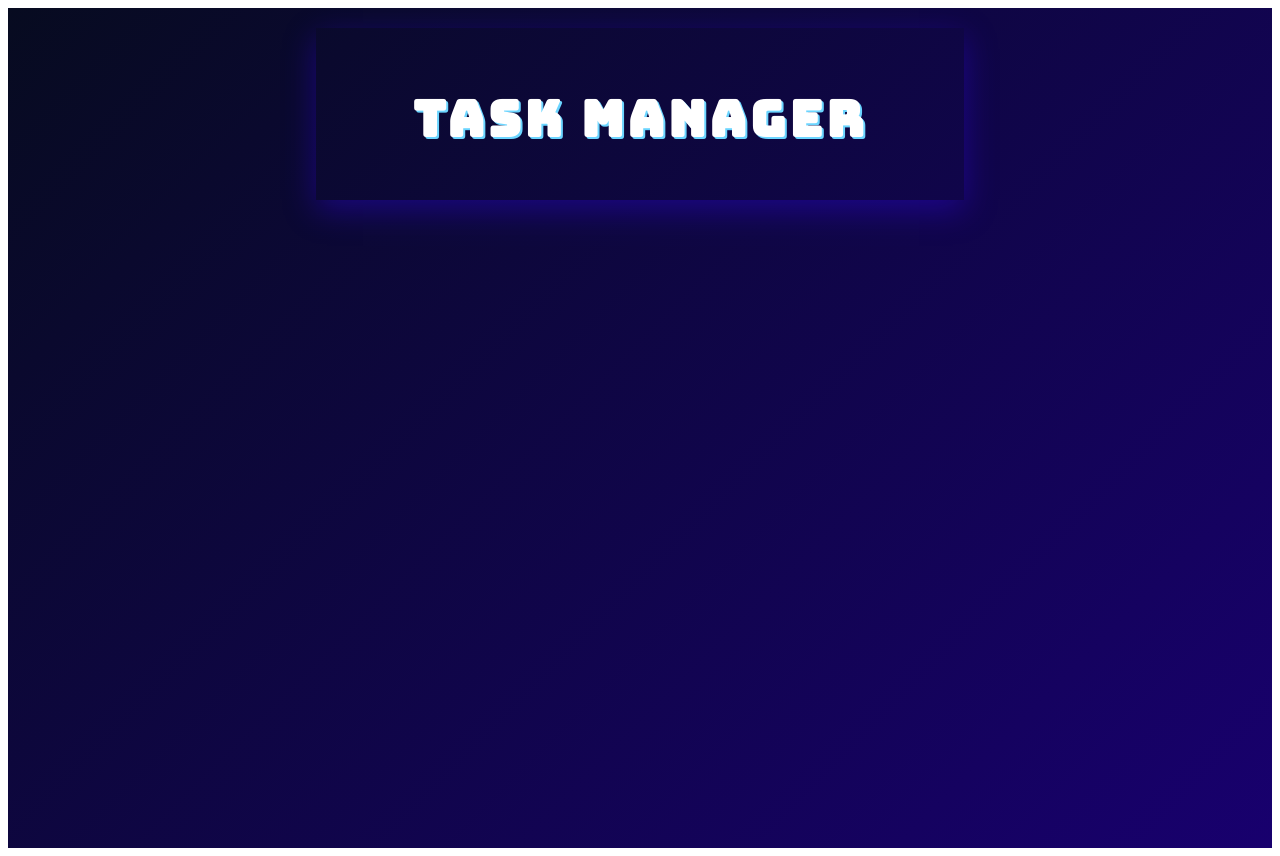
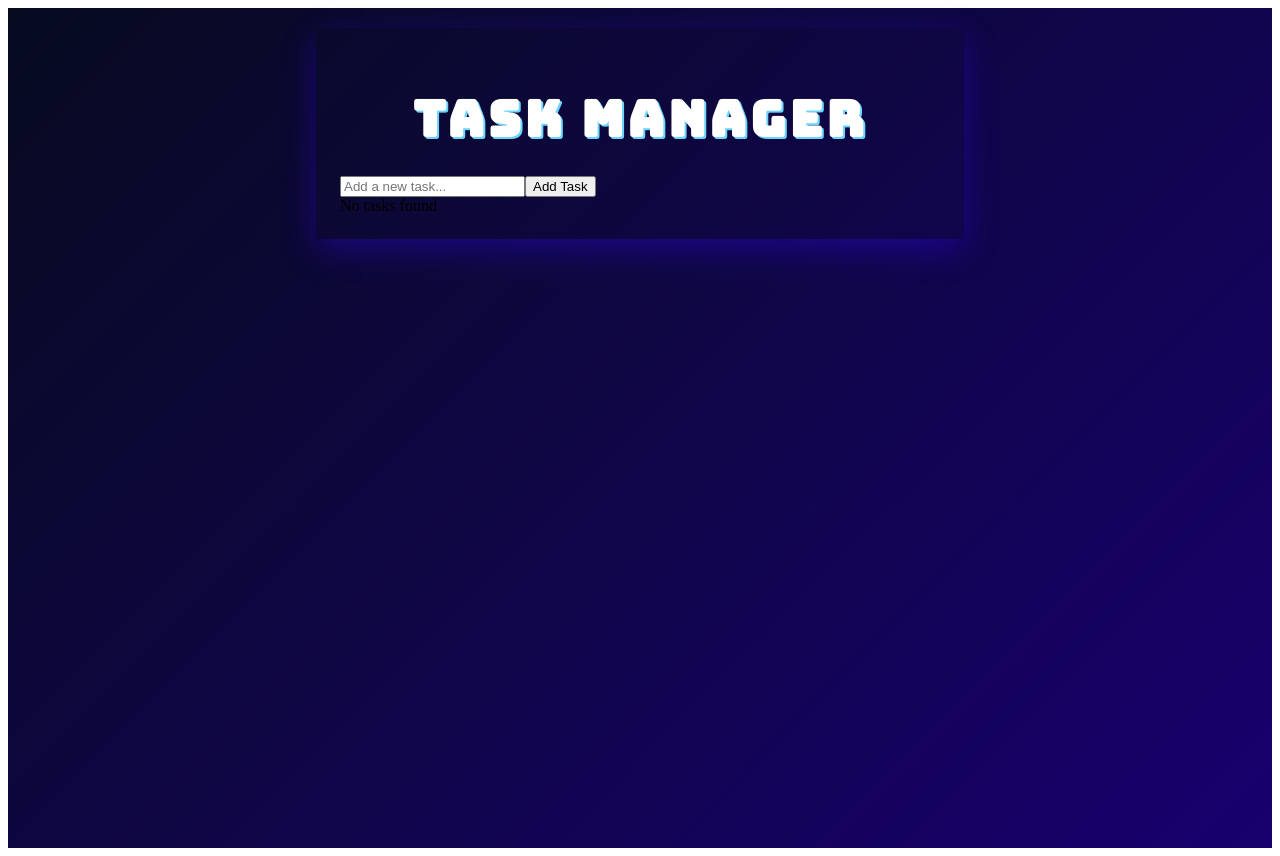
Before and after one commit to JavierSanchez22/progra-web, a React (Vite) app: page / in a window 1280 px wide. Built offline with nearby package versions, Linux system fonts and the light colour scheme.

Commit message:
feat: principal function added, add task and show this

```diff
--- a/src/App.jsx
+++ b/src/App.jsx
@@ -1,10 +1,41 @@
-import './App.css'
+import useLocalStorage from './hooks/useLocalStorage';
+import TaskForm from './components/TaskForm';
+import TaskList from './components/TaskList';
+import './App.css';
 
 function App() {
+  const [tasks, setTasks] = useLocalStorage('tasks', []);
+
+  const addTask = (newTask) => {
+    setTasks(prevTasks => [...prevTasks, newTask]);
+  };
+
+  const toggleComplete = (taskId) => {
+    setTasks(prevTasks =>
+      prevTasks.map(task =>
+        task.id === taskId
+          ? { ...task, completed: !task.completed }
+          : task
+      )
+    );
+  };
+
+  const deleteTask = (taskId) => {
+    setTasks(prevTasks => prevTasks.filter(task => task.id !== taskId));
+  };
+
   return (
     <div className="app">
       <div className="container">
-        <h1>TASK MANAGER</h1>
+        <h1>Task Manager</h1>
+
+        <TaskForm onAddTask={addTask} />
+
+        <TaskList
+          tasks={tasks}
+          onToggleComplete={toggleComplete}
+          onDelete={deleteTask}
+        />
       </div>
     </div>
   );
```
